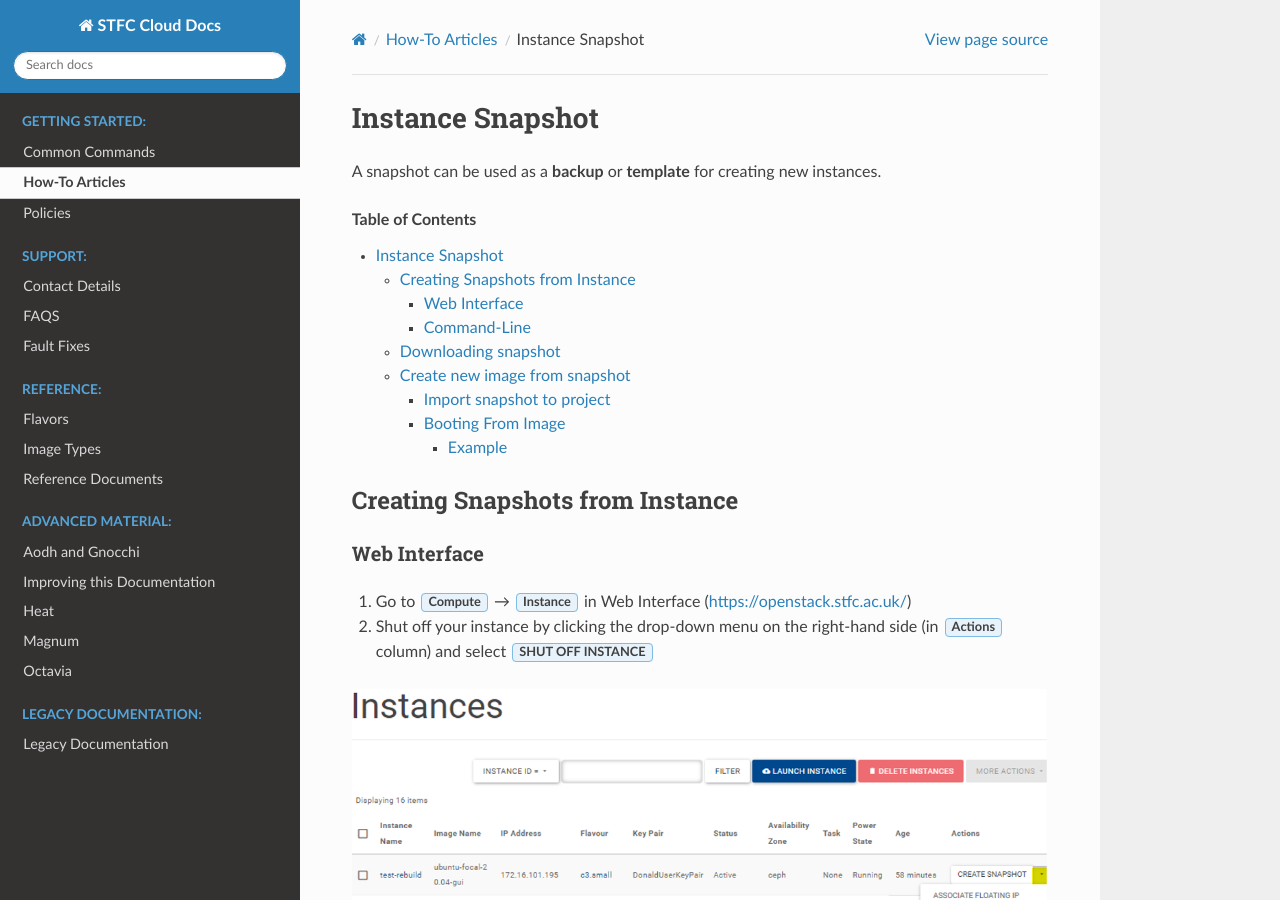
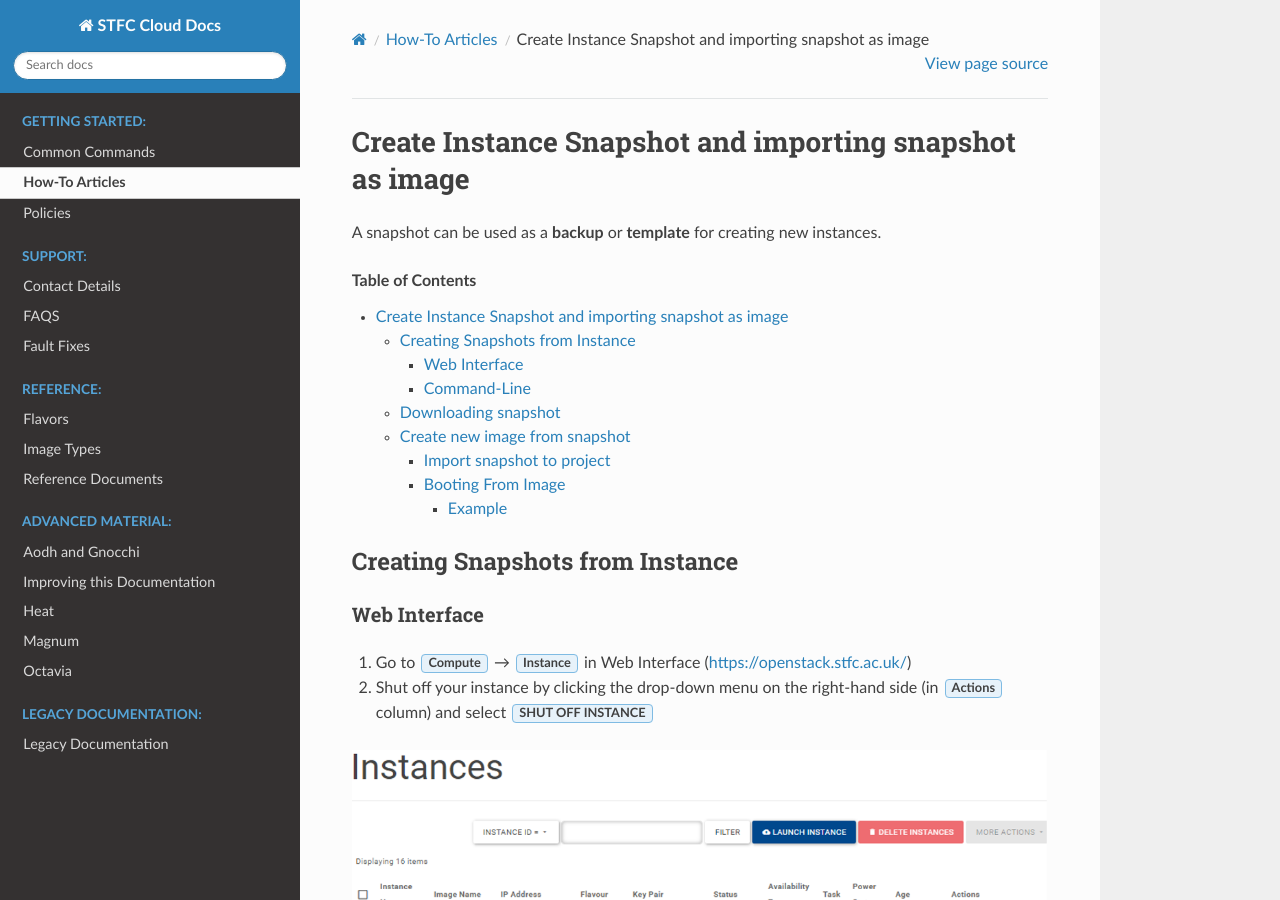
Before and after one commit to stfc/cloud-docs, a Sphinx documentation site: the page built from source/howto/SnapshotVM.rst, in a window 1280 px wide and 900 px high. Built offline with Sphinx 7.4.7 and the Read the Docs theme 2.0.0, drawn with Linux system fonts in a browser that asks for light colours.

Commit message:
fixed mistake

```diff
--- a/source/howto/SnapshotVM.rst
+++ b/source/howto/SnapshotVM.rst
@@ -1,6 +1,6 @@
-**********************
-Instance Snapshot
-**********************
+******************************************************************************
+Create Instance Snapshot and importing snapshot as image
+******************************************************************************
 
 A snapshot can be used as a **backup** or **template** for creating new instances.
 
```
Also changed, not shown: source/howto/Volume.rst (+20 -19 lines).
